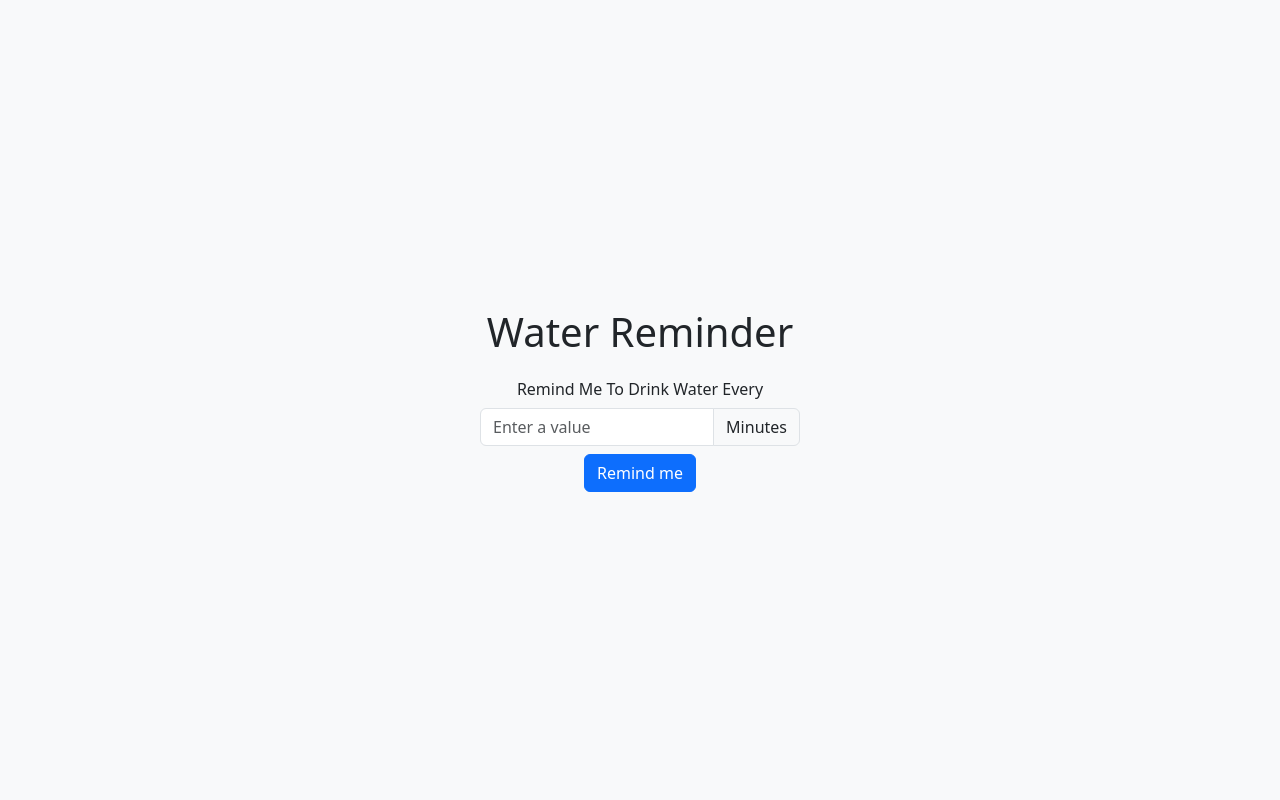
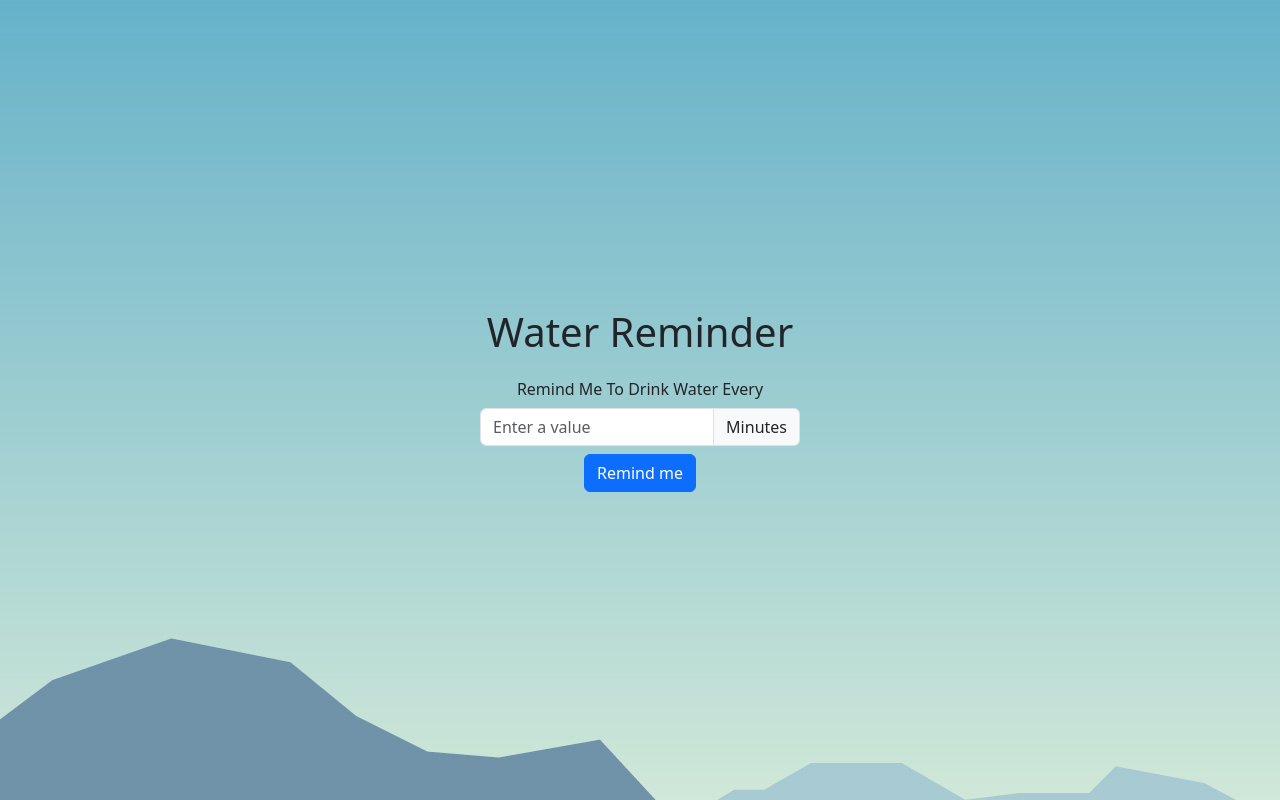
Before and after one commit to jees47/water-reminder, a React (Vite) app: page / in a window 1280 px wide. Built offline with nearby package versions, Linux system fonts and the light colour scheme.

Commit message:
added background image, added github pages package

```diff
--- a/package.json
+++ b/package.json
@@ -4,6 +4,8 @@
   "version": "0.0.0",
   "type": "module",
   "scripts": {
+    "predeploy": "npm run build",
+    "deploy": "gh-pages -d build",
     "dev": "vite --host",
     "build": "tsc && vite build",
     "lint": "eslint src --ext ts,tsx --report-unused-disable-directives --max-warnings 0",
@@ -11,6 +13,7 @@
   },
   "dependencies": {
     "bootstrap": "^5.3.0",
+    "gh-pages": "^5.0.0",
     "react": "^18.2.0",
     "react-bootstrap": "^2.8.0",
     "react-dom": "^18.2.0"
--- a/src/App.css
+++ b/src/App.css
@@ -0,0 +1,5 @@
+.bg-image{
+    background-image: url("assets/bg.jpg");
+    width:100vw;
+    height:100vh;
+}
--- a/src/App.tsx
+++ b/src/App.tsx
@@ -15,7 +15,7 @@ function App() {
     }
 
     if (isStarted) {
-      interval = setTimeout(() => {
+      interval = setInterval(() => {
         // Request permission for notifications
         Notification.requestPermission().then((permission) => {
           if (permission === "granted") {
@@ -47,7 +47,7 @@ function App() {
   };
 
   return (
-    <div className="d-flex align-items-center justify-content-center flex-column vh-100 bg-light">
+    <div className="d-flex align-items-center justify-content-center flex-column vh-100  bg-image" >
       <div>
         <h1 className="mb-4 font-width-bolder">Water Reminder</h1>
       </div>
```
Also changed, not shown: src/assets/bg.jpg (added), 1 other file (tests, documents, lock files or other folders).
